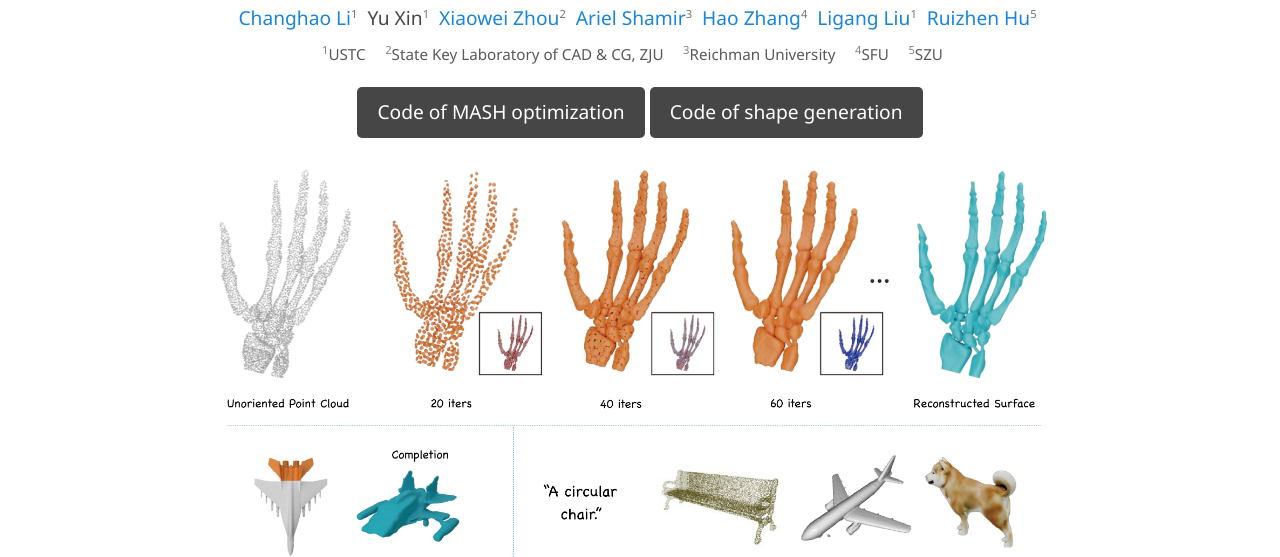
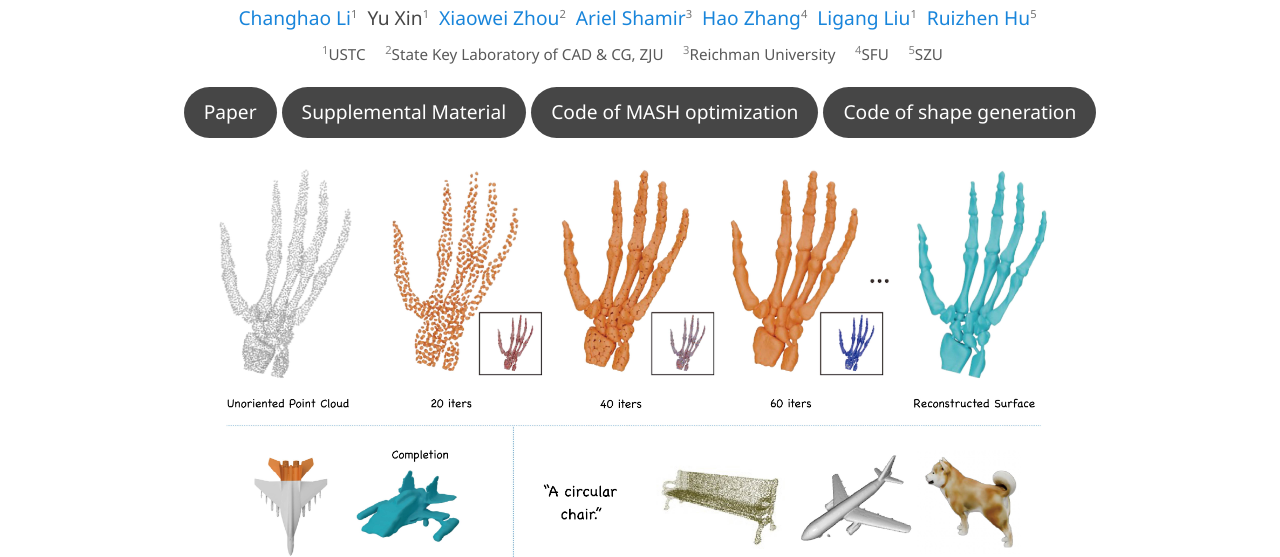
Before and after one commit to changhao-tech/MASH, a plain HTML site: page index.html in a window 1280 px wide. Shown: the part 240-797 px from the top of the page. Drawn offline with Linux system fonts and the light colour scheme.

Commit message:
add paper and suppl, make buttons more circle-like

```diff
--- a/index.html
+++ b/index.html
@@ -264,7 +264,7 @@
             background: #333;
             color: white;
             text-decoration: none;
-            border-radius: 5px;
+            border-radius: 50px;
             transition: background 0.3s ease;
         }
 
@@ -347,6 +347,8 @@
                     <span class="affiliation"><sup>4</sup>SFU</span>
                     <span class="affiliation"><sup>5</sup>SZU</span>
                 </div>
+                <a href="./paper/2025_SIG_MASH.pdf" class="github-link">Paper</a>
+                <a href="./paper/2025_SIG_MASH_suppl.pdf" class="github-link">Supplemental Material</a>
                 <a href="https://github.com/565353780/ma-sh" class="github-link">Code of MASH optimization</a>
                 <a href="https://github.com/565353780/mash-diffusion" class="github-link">Code of shape generation</a>
             </div>
```
Also changed, not shown: 2 other files.
